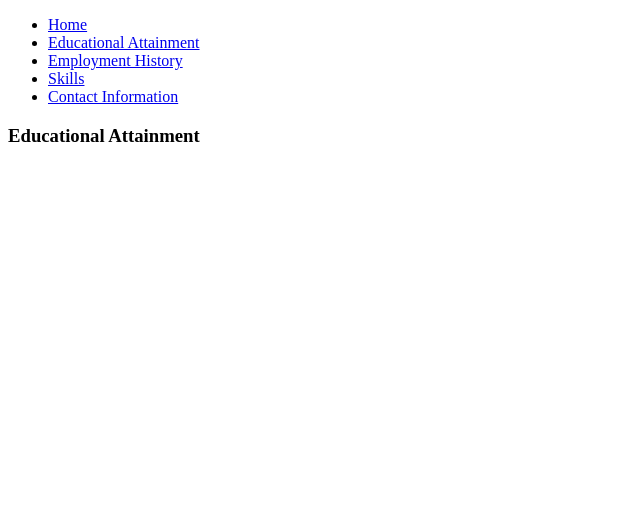
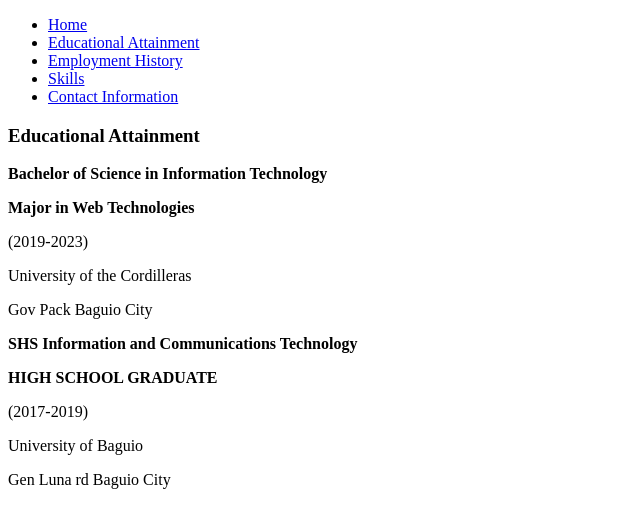
Before and after one commit to LatrellAndrei/Resume, a plain HTML site: page educationalattainment.html in a window 1280 px wide. Shown: the whole page, without its empty margins (0-640 px from the left). Drawn offline with Linux system fonts and the light colour scheme.

Commit message:
updated educattainment

```diff
--- a/educationalattainment.html
+++ b/educationalattainment.html
@@ -16,5 +16,15 @@
 	</ul>
 </nav>
 <h3>Educational Attainment</h3>
+<p><b>Bachelor of Science in Information Technology</b></p>
+<p><b>Major in Web Technologies</b></p>
+<p>(2019-2023)</p>
+<p>University of the Cordilleras</p>
+<p> Gov Pack Baguio City</p>
+<p><b>SHS Information and Communications Technology </b></p>
+<p><b>HIGH SCHOOL GRADUATE</b></p>
+<p>(2017-2019)</p>
+<p>University of Baguio</p>
+<p>Gen Luna rd Baguio City</p>
 </body>
 </html>
```
